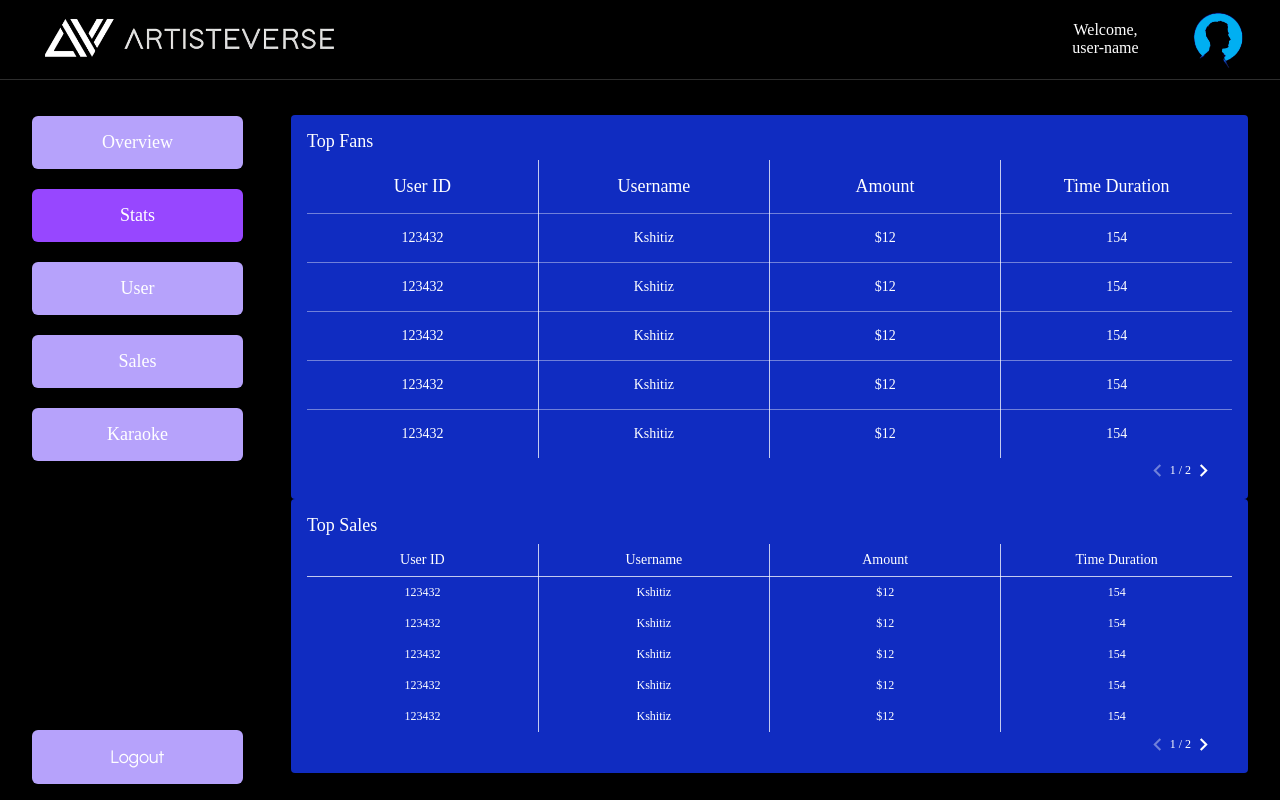
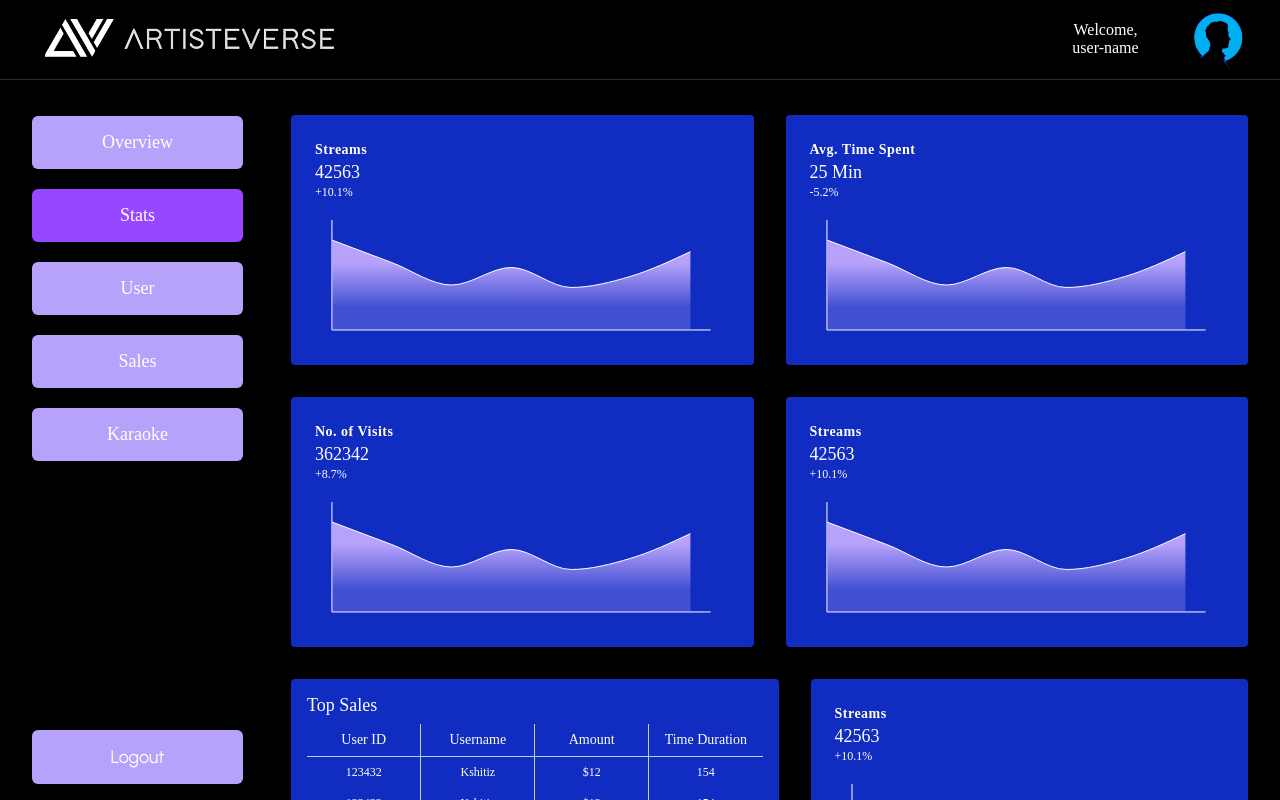
Before and after one commit to KshitizPratap/artisteverse_dashboard, a React (Vite) app: page /stats in a window 1280 px wide. Shown: the top 800 px of the page. Built offline with nearby package versions, Linux system fonts and the light colour scheme.

Commit message:
Added content in stats page

```diff
--- a/src/common/components/metric/metrics.module.scss
+++ b/src/common/components/metric/metrics.module.scss
@@ -4,12 +4,13 @@
   @include flex-container(column);
 
   min-height: 250px;
-  min-width: 250px;
-  flex: 1 1 250px;
+  min-width: 300px;
+  flex: 1 1 300px;
   padding: 1.5rem;
   background-color: var(--secondary-color);
   border-radius: 4px;
   position: relative;
+  align-self: flex-start;
 
   .metricHeader {
     .title p:first-of-type {
--- a/src/common/components/table/table.module.scss
+++ b/src/common/components/table/table.module.scss
@@ -6,6 +6,9 @@
   background-color: var(--secondary-color);
   padding: 1rem;
   border-radius: 4px;
+  min-width: 350px;
+  flex: 1 1 350px;
+  align-self: flex-start;
 
   h2 {
     font-size: var(--subheading-small);
--- a/src/common/dummyData.ts
+++ b/src/common/dummyData.ts
@@ -1,3 +1,5 @@
+import { MetricProps } from "./model/commonTypes";
+
 export const data = [
   {
     name: "Page A",
@@ -243,3 +245,24 @@ export const dataTable = [
     },
   ],
 ];
+
+export const overviewMetrics: Array<MetricProps> = [
+  {
+    metricType: "line",
+    title: "Streams",
+    total: "42563",
+    relativeProgress: "+10.1%",
+  },
+  {
+    metricType: "line",
+    title: "Avg. Time Spent",
+    total: "25 Min",
+    relativeProgress: "-5.2%",
+  },
+  {
+    metricType: "line",
+    title: "No. of Visits",
+    total: "362342",
+    relativeProgress: "+8.7%",
+  },
+];
--- a/src/common/style/utils.scss
+++ b/src/common/style/utils.scss
@@ -4,7 +4,7 @@
   $align: flex-start,
   $width: 100%,
   $gap: 0
-){
+) {
   display: flex;
   flex-direction: $direction;
   width: $width;
@@ -12,3 +12,9 @@
   justify-content: $justify;
   gap: $gap;
 }
+
+@mixin grid-container($col: 3, $colsWidth: 1fr, $gap: 0) {
+  display: grid;
+  grid-template-columns: repeat($col, $colsWidth);
+  gap: $gap;
+}
--- a/src/pages/overview/overview.tsx
+++ b/src/pages/overview/overview.tsx
@@ -1,27 +1,6 @@
 import Metrics from "../../common/components/metric/Metrics";
-import { MetricProps } from "../../common/model/commonTypes";
+import { overviewMetrics } from "../../common/dummyData";
 import classes from "./overview.module.scss";
-
-const overviewMetrics: Array<MetricProps> = [
-  {
-    metricType: "line",
-    title: "Streams",
-    total: "42563",
-    relativeProgress: "+10.1%",
-  },
-  {
-    metricType: "line",
-    title: "Avg. Time Spent",
-    total: "25 Min",
-    relativeProgress: "-5.2%",
-  },
-  {
-    metricType: "line",
-    title: "No. of Visits",
-    total: "362342",
-    relativeProgress: "+8.7%",
-  },
-];
 
 const Overview = () => {
   return (
--- a/src/pages/stats/stats.module.scss
+++ b/src/pages/stats/stats.module.scss
@@ -0,0 +1,7 @@
+@import "/src/common/style/utils.scss";
+
+.mainContainer {
+  @include flex-container(row, space-around, center, 100%, 2rem);
+
+  flex-wrap: wrap;
+}
--- a/src/pages/stats/stats.tsx
+++ b/src/pages/stats/stats.tsx
@@ -1,9 +1,19 @@
+import Metrics from "../../common/components/metric/Metrics";
 import Table from "../../common/components/table/Table";
+import { overviewMetrics } from "../../common/dummyData";
+import classes from "./stats.module.scss";
 
 const Stats = () => {
   return (
-    <div>
-      <Table title="Top Fans" />
+    <div className={classes.mainContainer}>
+      {overviewMetrics.map((metrics) => {
+        return <Metrics {...metrics} />;
+      })}
+      <Metrics {...overviewMetrics[0]} />
+      <Table title="Top Sales" size="small" />
+      <Metrics {...overviewMetrics[0]} />
+      <Table title="Top Sales" size="small" />
+      <Metrics {...overviewMetrics[0]} />
       <Table title="Top Sales" size="small" />
     </div>
   );
```
Lines whose indentation alone changed are shown as unchanged.
